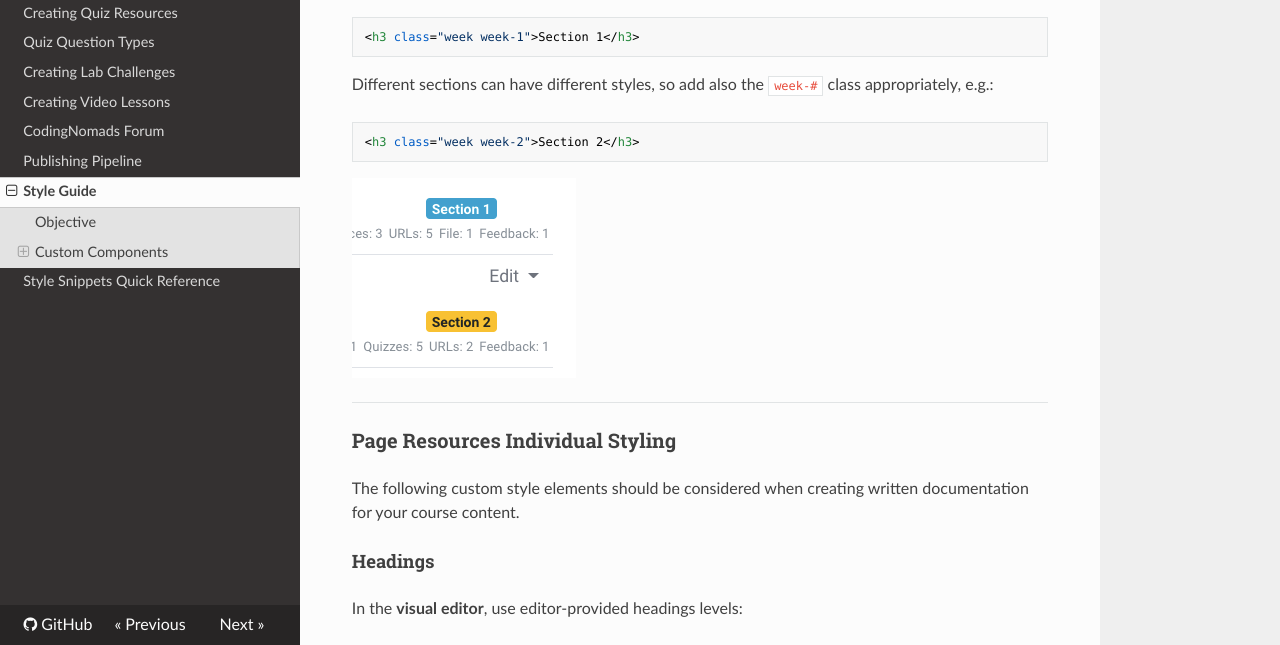
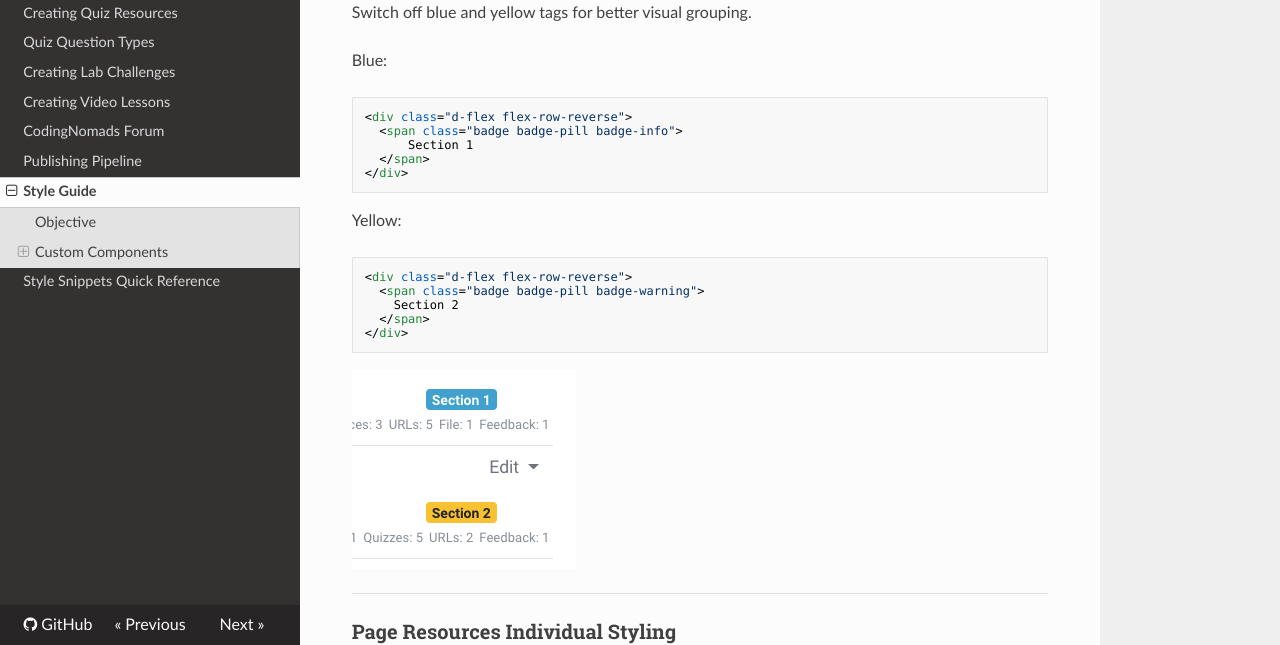
Before and after one commit to iansedano/creator-docs, an MkDocs documentation site: the page built from docs/10-platform-style.md, in a window 1280 px wide and 900 px high, scrolled down 1618 px, cut to the strip 255-900 px from the top of the window. Built offline with MkDocs 1.6.1, drawn with Linux system fonts in a browser that asks for light colours; nearby versions of some CDN libraries.

Commit message:
Update pill badge snippets

````diff
--- a/docs/10-platform-style.md
+++ b/docs/10-platform-style.md
@@ -45,14 +45,26 @@ Section tags in the "Summary" of each section help students stay on track and vi
 
 <iframe width="560" height="315" src="https://www.youtube.com/embed/evwWenaThmM" frameborder="0" allow="accelerometer; autoplay; encrypted-media; gyroscope; picture-in-picture" allowfullscreen></iframe>
 
+Switch off blue and yellow tags for better visual grouping.
+
+Blue:
+
 ```html
-<h3 class="week week-1">Section 1</h3>
+<div class="d-flex flex-row-reverse">
+  <span class="badge badge-pill badge-info">
+      Section 1
+  </span>
+</div>
 ```
 
-Different sections can have different styles, so add also the `week-#` class appropriately, e.g.:
+Yellow:
 
 ```html
-<h3 class="week week-2">Section 2</h3>
+<div class="d-flex flex-row-reverse">
+  <span class="badge badge-pill badge-warning">
+    Section 2
+  </span>
+</div>
 ```
 
 ![Tags for grouping sections](imgs/section-tags.png)
````
Also changed, not shown: docs/11-snippets-reference.md (+3 -3 lines).
